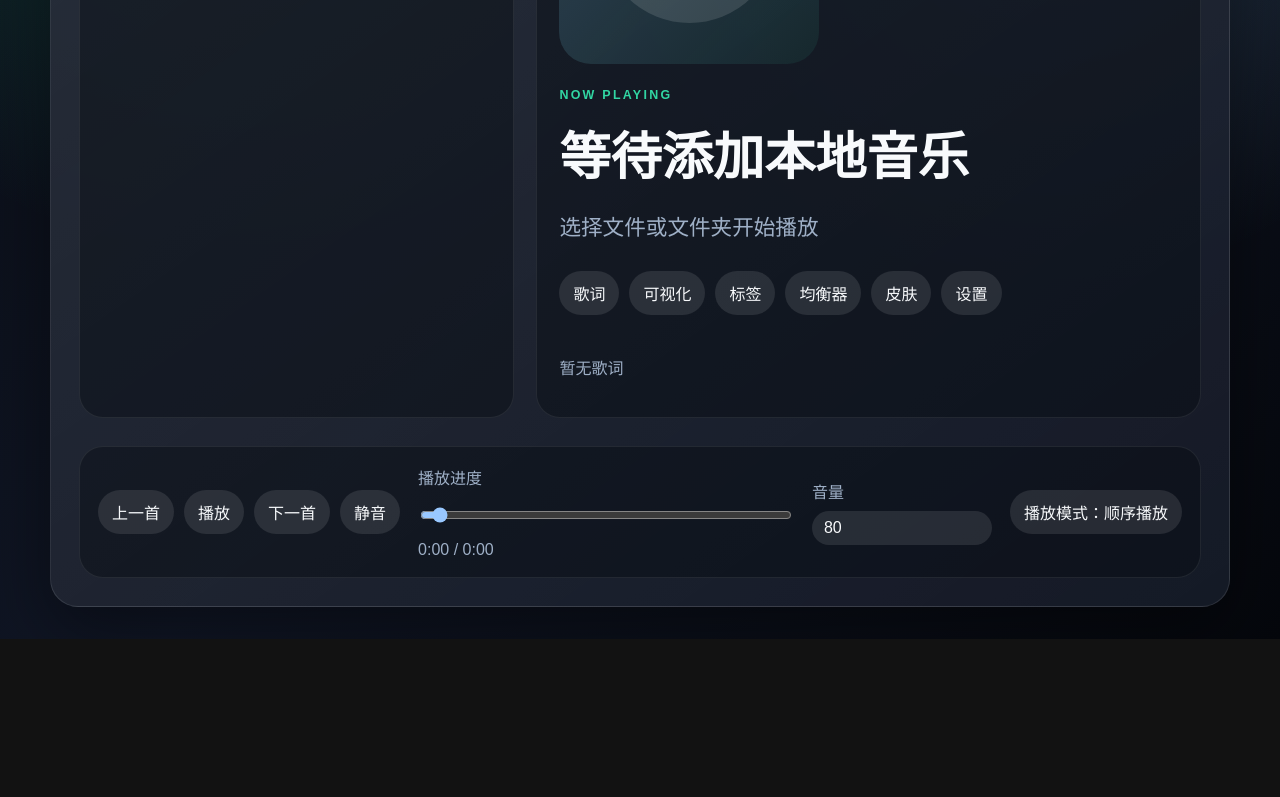
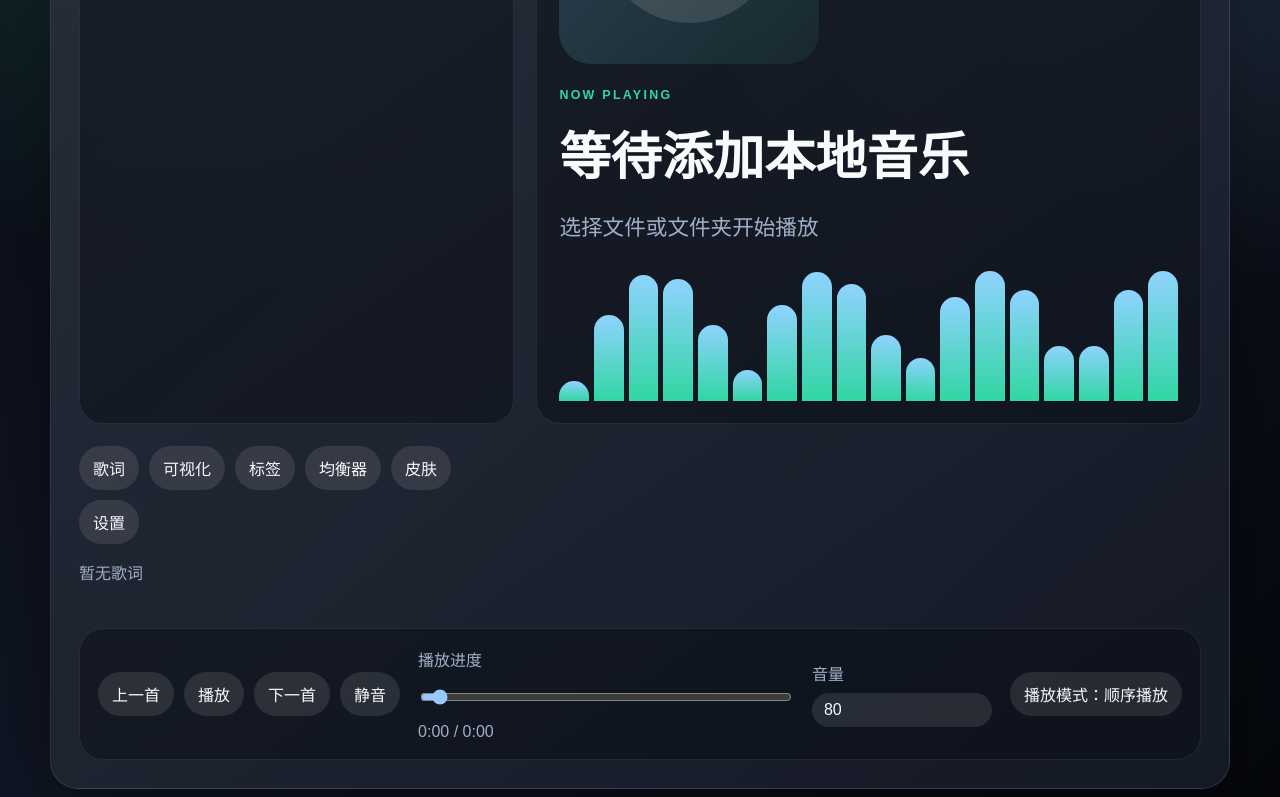
Before and after one commit to ijry/YoYoMusic, a React (Vite) app: page / in a window 1280 px wide. Shown: the part 411-1208 px from the top of the page. Before the commit the page ends 1050 px from the top, so only its background shows below. Built offline with nearby package versions, Linux system fonts and the light colour scheme.

Commit message:
feat: restructure main window workbench

```diff
--- a/src/App.tsx
+++ b/src/App.tsx
@@ -161,6 +161,7 @@ export default function App() {
   }, [playback.isPlaying]);
 
   const currentTrack = findCurrentTrack(playlist, playback.trackId);
+  const visualizationFrame = createVisualizationFrame(playback.positionMs);
 
   async function addPaths(paths: string[]) {
     if (paths.length === 0) return;
@@ -360,13 +361,24 @@ export default function App() {
             <div className={playback.isPlaying ? "cover-card is-playing" : "cover-card"} aria-hidden="true">
               <div className="disc-ring" />
             </div>
-            <div>
+
+            <div className="now-playing-copy">
               <p className="eyebrow">Now Playing</p>
               <h2>{currentTrack?.title ?? "等待添加本地音乐"}</h2>
               <p className="subtitle">{currentTrack?.artist || currentTrack?.album || "选择文件或文件夹开始播放"}</p>
             </div>
 
-            <div className="feature-tabs" aria-label="功能面板">
+            <div className="workbench-visualization" role="img" aria-label="播放动态可视化">
+              <div className="visualization-preview visualization-preview--hero" aria-hidden="true">
+                {visualizationFrame.values.slice(0, 18).map((value, index) => (
+                  <span key={index} style={{ height: `${Math.max(10, value * 100)}%` }} />
+                ))}
+              </div>
+            </div>
+          </section>
+
+          <aside className="feature-sidebar" role="complementary" aria-label="功能面板">
+            <div className="feature-tabs" aria-label="功能面板标签">
               {featurePanels.map((panel) => (
                 <button
                   key={panel.id}
@@ -379,6 +391,7 @@ export default function App() {
               ))}
             </div>
 
+            <div className="feature-content">
               {renderFeaturePanel({
                 activePanel,
                 currentTrack,
@@ -395,7 +408,8 @@ export default function App() {
                 onVisualizationModeChange: handleVisualizationModeChange,
                 onSettingsChange: updateSettings,
               })}
-          </section>
+            </div>
+          </aside>
         </div>
 
         <PlayerControls state={playback} onCommand={(command, payload) => void handleCommand(command, payload)} />
```
Also changed, not shown: 1 other file (tests, documents, lock files or other folders). Lines whose indentation alone changed are shown as unchanged.
